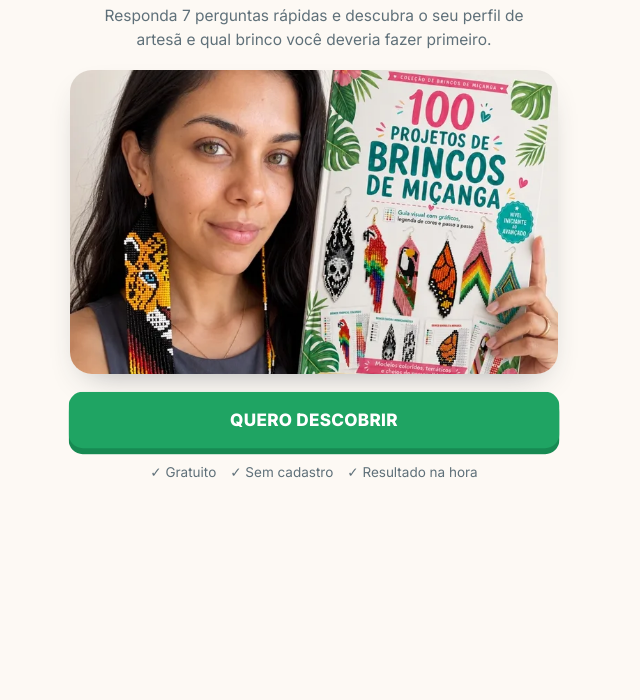
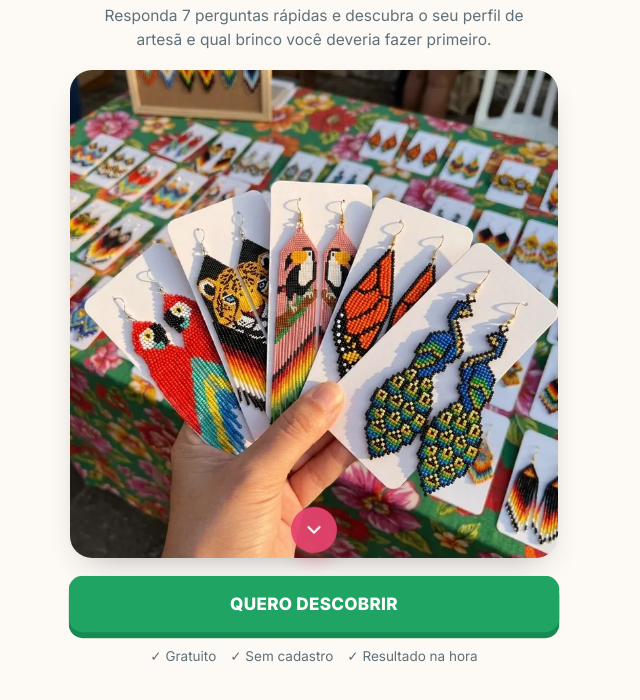
Before and after one commit to heitorcarfran2004/micangasdajuh-quiz, a plain HTML site: page index.html in a window 1280 px wide. Shown: the part 232-932 px from the top of the page, without its empty margins (326-966 px from the left). Before the commit the page ends 800 px from the top, so only its background shows below. Drawn offline with Linux system fonts and the light colour scheme; a script that the page names is missing.

Commit message:
Quiz: nova imagem de abertura (leque de brincos, sem ebook)

```diff
--- a/index.html
+++ b/index.html
@@ -77,7 +77,7 @@
 
   /* intro */
   .intro-img{border-radius:22px;overflow:hidden;margin:18px 0 18px;box-shadow:0 14px 34px -18px rgba(35,48,57,.45)}
-  .intro-img img{width:100%;height:clamp(230px,38vh,360px);object-fit:cover;object-position:50% 30%}
+  .intro-img img{width:100%;height:auto;aspect-ratio:1/1;object-fit:cover}
   .selos{display:flex;justify-content:center;gap:14px;flex-wrap:wrap;color:var(--cinza);font-size:13.5px;margin-top:14px}
   .selos span{display:inline-flex;align-items:center;gap:5px}
 
@@ -341,7 +341,7 @@
     <span class="passo">Teste gratuito · 1 minuto</span>
     <h1>Você consegue fazer brincos de miçanga <span class="script cr">que parecem de loja?</span></h1>
     <p class="apoio">Responda 7 perguntas rápidas e descubra o seu perfil de artesã e qual brinco você deveria fazer primeiro.</p>
-    <div class="intro-img"><img src="assets/hero-700.webp" alt="Brincos de miçanga prontos ao lado do livro de projetos" width="700" height="700" fetchpriority="high"></div>
+    <div class="intro-img"><img src="assets/hero-quiz-720.webp" srcset="assets/hero-quiz-420.webp 420w, assets/hero-quiz-720.webp 720w" sizes="(max-width:520px) 92vw, 488px" alt="Mão segurando cinco pares de brincos de miçanga em cartões: arara, onça, tucano, borboleta e pavão" width="720" height="720" fetchpriority="high"></div>
     <button class="btn pulsa" data-ir="proxima">QUERO DESCOBRIR</button>
     <div class="selos"><span>✓ Gratuito</span><span>✓ Sem cadastro</span><span>✓ Resultado na hora</span></div>
   </section>
```
Also changed, not shown: assets/hero-quiz-420.webp (added), assets/hero-quiz-720.webp (added).
